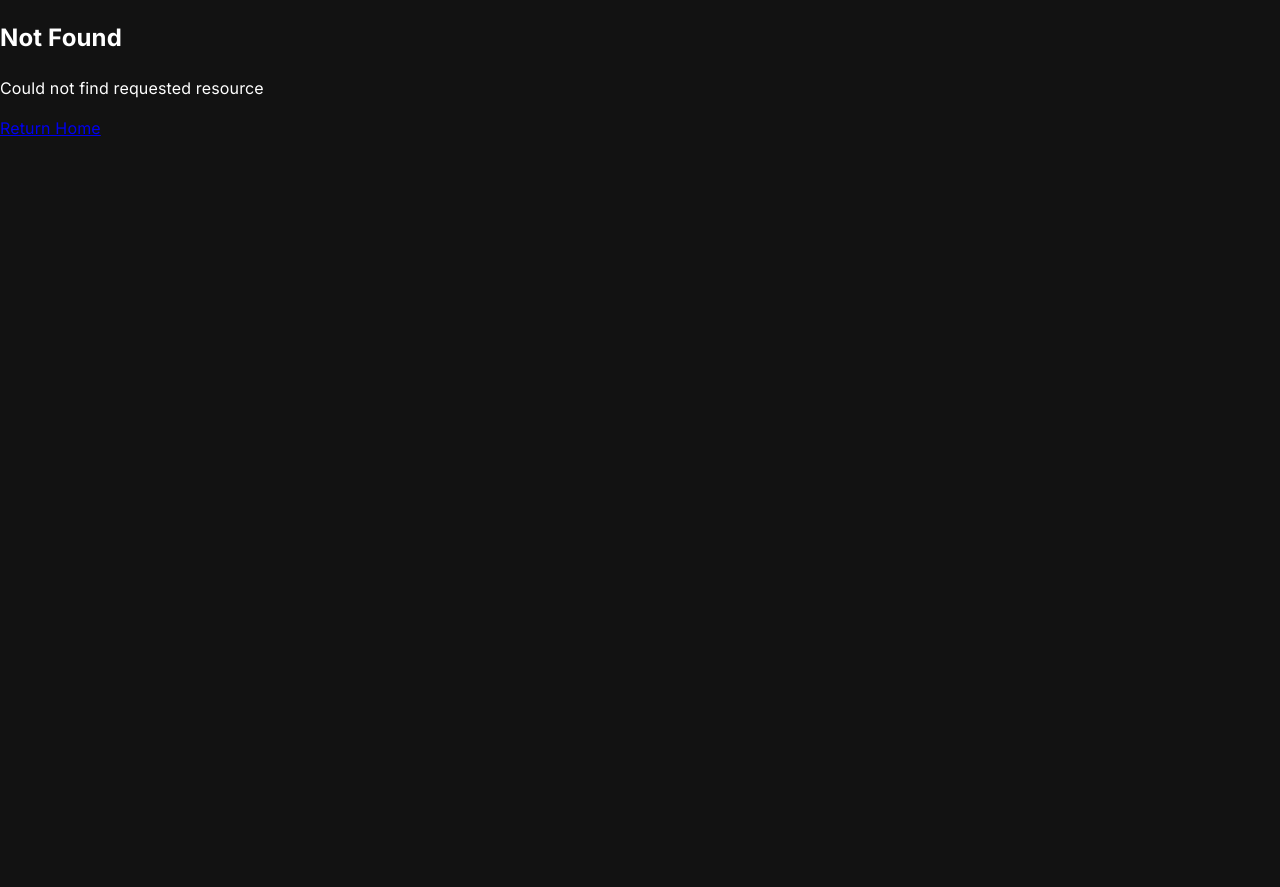
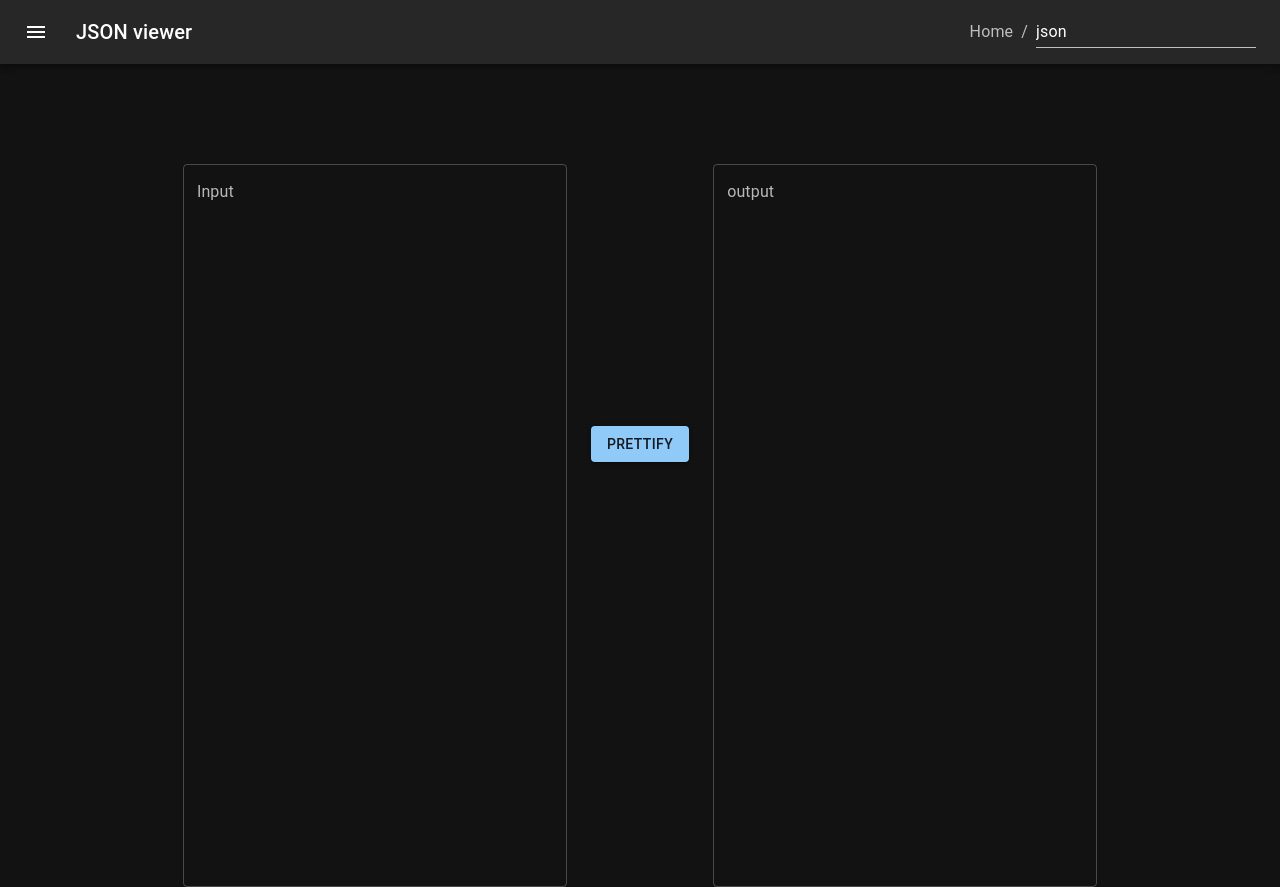
Before and after one commit to chandrahaas02/devtoys, a Next.js app: page /json in a window 1280 px wide. Before the commit this address had no page. Before the commit the page ends 800 px from the top, so only its background shows below. Built offline with nearby package versions, Linux system fonts and the light colour scheme.

Commit message:
add json prettier

```diff
--- a/app/base64/page.js
+++ b/app/base64/page.js
@@ -2,7 +2,6 @@
 import * as React from 'react';
 import Image from "next/image";
 import { Box, Typography, Button, Grid, Container, Stack, Switch, TextField } from '@mui/material';
-import { useRouter } from 'next/navigation'
 import { SearchAppBar } from "../navigation"
 
 
--- /dev/null
+++ b/app/json/page.js
@@ -0,0 +1,47 @@
+'use client'
+import * as React from 'react';
+import { Box, Typography, Button, Grid, Container, Stack, Switch, TextField } from '@mui/material';
+import { SearchAppBar } from "../navigation"
+
+
+export default function JsonConvertor() {
+    const [input,setInput] = React.useState("")
+    const [output,setOutput] = React.useState("")
+    const handleInputChange = (e) => {
+        setInput(input=>e.target.value)
+    }
+
+    const jsonPrettify = () => {
+        const answer = JSON.stringify(JSON.parse(input), null, 4)
+        setOutput(output=>answer)
+    }
+
+    return (
+        <>
+            <SearchAppBar title={"JSON viewer"} />
+            <Box sx={{ display: 'flex', flexDirection: 'row', alignItems: 'center', justifyContent: 'center', height: '95vh' }}>
+                <TextField
+                    id="outlined-multiline-static"
+                    label="Input"
+                    multiline
+                    rows={30}
+                    sx ={{width:"30vw", maxHeight:"70vh"}}
+                    onChange={handleInputChange}
+                />
+                <Stack>
+                <Button variant='contained'sx={{m:3}} onClick={jsonPrettify}>
+                    Prettify
+                </Button>
+                </Stack>
+                <TextField
+                    id="outlined-multiline-static"
+                    label="output"
+                    multiline
+                    rows={30}
+                    sx ={{width:"30vw", maxHeight:"70vh"}}
+                    value={output}
+                />
+            </Box>
+        </>
+    )
+}
```
